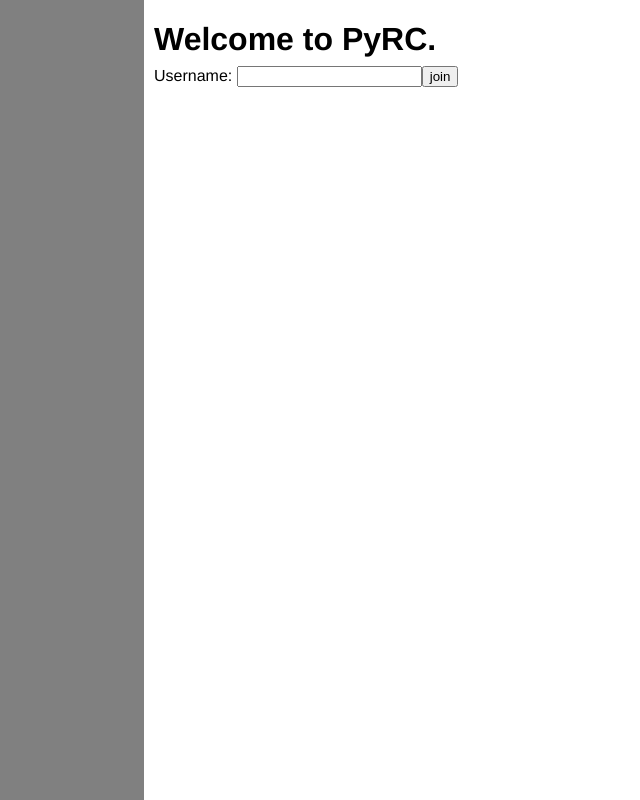
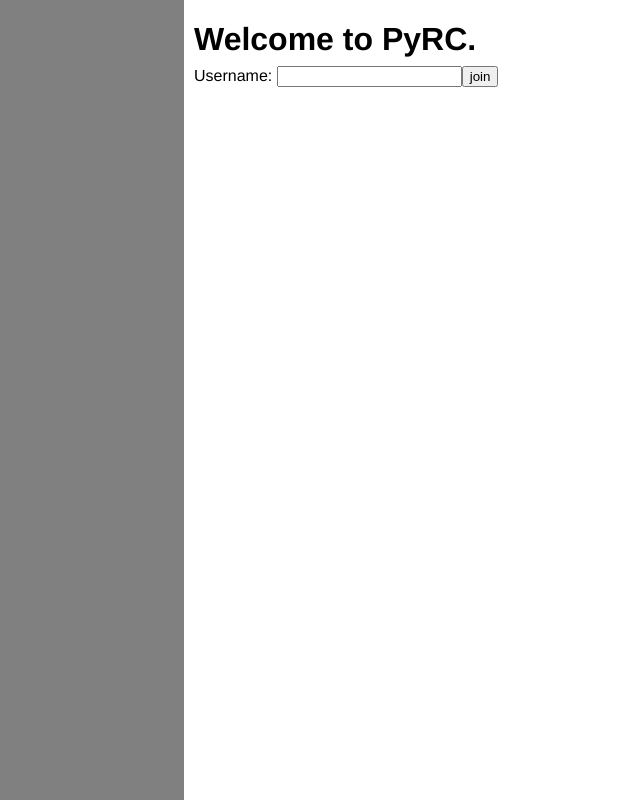
Before and after one commit to Lukasa/pyrc, a Python web app: template repeater/templates/index.html in a window 1280 px wide. Shown: the whole page, without its empty margins (6-646 px from the left). Run offline with Jinja, Linux system fonts and the light colour scheme; the template is opened without the code that fills it: most values are stand-ins (such as "Sample title", 1, 10 or a date in 2020); some libraries are stand-ins or nearby versions.

Commit message:
Bigger size channel text.

```diff
--- a/static/css/base.css
+++ b/static/css/base.css
@@ -35,15 +35,20 @@ body {
     padding: 0;
     margin: 0 10px 0 0;
     padding: 50px 0 0 10px;
-    width: 140px;
+    width: 180px;
     overflow: hidden;
     background-color: gray;
+}
+
+.tabs li {
+    margin: 5px 0;
+    font-size: 22px;
 }
 
 .header {
     position: absolute;
     top: 0;
-    left: 160px;
+    left: 200px;
     right: 0;
     height: 50px;
 }
@@ -51,7 +56,7 @@ body {
 .content {
     position: absolute;
     top: 50px;
-    left: 160px;
+    left: 200px;
     right: 0;
     bottom: 0;
 }
```
